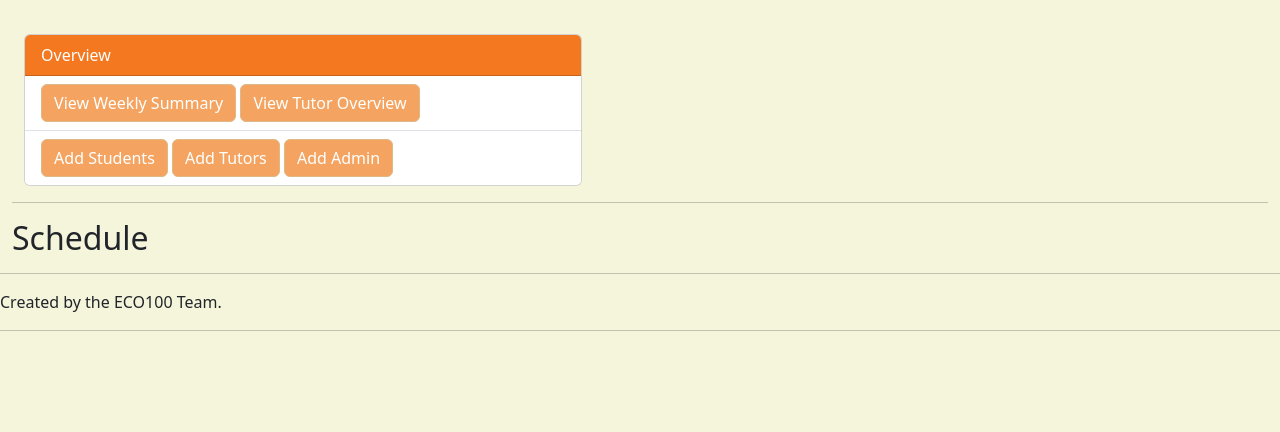
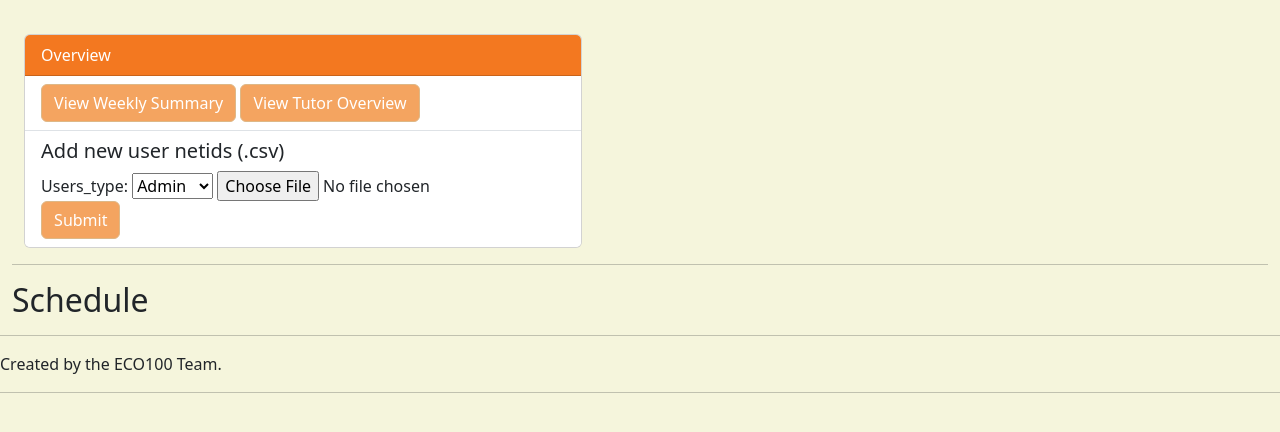
Before and after one commit to lbtan/ECO100, a Flask app: template app/templates/adminview.html in a window 1280 px wide. Shown: the part 136-568 px from the top of the page. Run offline with Flask 3, Linux system fonts and the light colour scheme; the template is opened without the code that fills it, so the values that code supplies are empty; some libraries are stand-ins or nearby versions.

Commit message:
Added upload button for adding netids

```diff
--- a/app/templates/adminview.html
+++ b/app/templates/adminview.html
@@ -93,11 +93,21 @@
                         <a href="{{url_for('tutor_overview')}}" class="btn warm-btn float-right">View Tutor Overview</a>
                     </li>
                     <li class="list-group-item">
-                        <a href="#" class="btn warm-btn float-left">Add Students</a>
-                        <link href='https://unpkg.com/css.gg@2.0.0/icons/css/export.css' rel='stylesheet'>
-                        <i class="gg-export"style="float:right; margin-top: 15px;"></i>
-                        <a href="#" class="btn warm-btn float-none">Add Tutors</a>
-                        <a href="#" class="btn warm-btn float-none">Add Admin</a>
+                        <h5>Add new user netids (.csv)</h5>
+
+                        <form action="">
+                            <label for="user_type">Users_type:</label>
+                            <select name="user_type" id="user_type">
+                                <option value="admin">Admin</option>
+                                <option value="tutor">Tutor</option>
+                                <option value="student">Student</option>
+                            </select>
+
+                            <input type="file" id="users_file" name="filename">
+
+                            <input type="submit" class="btn warm-btn float-none" value="Submit">
+
+                        </form>
                     </li>
                     </ul>
                 </div>
```
